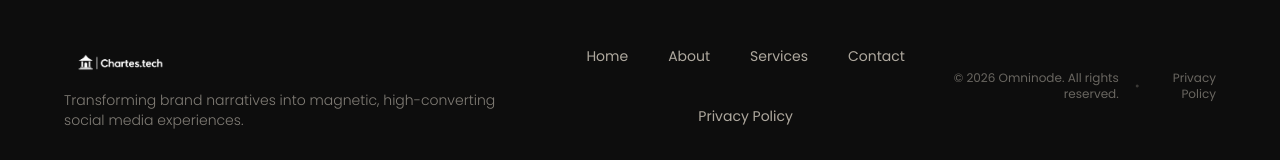
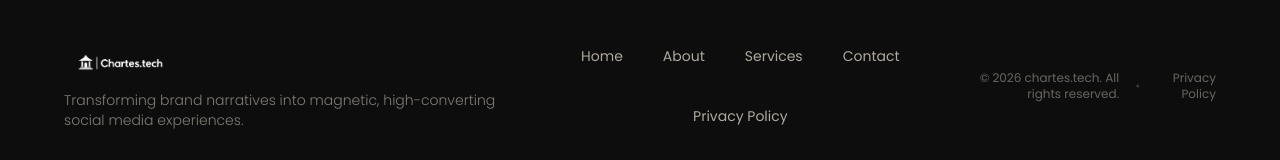
Before and after one commit to Sibasish2005/chartes.tech, a Next.js app: page /privacy in a window 1280 px wide. Shown: the part 11341-11501 px from the top of the page. Built offline with nearby package versions, Linux system fonts and the light colour scheme.

Commit message:
feat: add privacy policy page and implement new global footer component

```diff
--- a/app/privacy/page.tsx
+++ b/app/privacy/page.tsx
@@ -2,8 +2,8 @@ import type { Metadata } from "next";
 import PrivacyContent from "./PrivacyContent";
 
 export const metadata: Metadata = {
-  title: "Privacy Policy | Omninode - AI Social Media & Brand Automation",
-  description: "Learn how Omninode collects, uses, encrypts, and protects your personal data, connected social media accounts, and AI automation workflows in compliance with GDPR, CCPA, and global standards.",
+  title: "Privacy Policy | chartes.tech - AI Social Media & Brand Automation",
+  description: "Learn how chartes.tech collects, uses, encrypts, and protects your personal data, connected social media accounts, and AI automation workflows in compliance with GDPR, CCPA, and global standards.",
 };
 
 export default function PrivacyPage() {
--- a/components/(landing-page)/footer.tsx
+++ b/components/(landing-page)/footer.tsx
@@ -49,7 +49,7 @@ export default function Footer() {
           <Link href="/">
             <img
               src="/logo.png"
-              alt="Omninode Logo"
+              alt="chartes.tech Logo"
               className="h-8 md:h-10 w-auto object-contain brightness-0 invert"
             />
           </Link>
@@ -79,7 +79,7 @@ export default function Footer() {
 
         {/* Copyright & Legal */}
         <div className={`${poppins.className} text-xs text-[#F3EBDD]/40 text-center md:text-right flex flex-col sm:flex-row items-center gap-2 sm:gap-4`}>
-          <span>© {new Date().getFullYear()} Omninode. All rights reserved.</span>
+          <span>© {new Date().getFullYear()} chartes.tech. All rights reserved.</span>
           <span className="hidden sm:inline text-[#F3EBDD]/20">•</span>
           <Link href="/privacy" className="hover:text-[#A67C3D] transition-colors underline-offset-4 hover:underline">
             Privacy Policy
```
